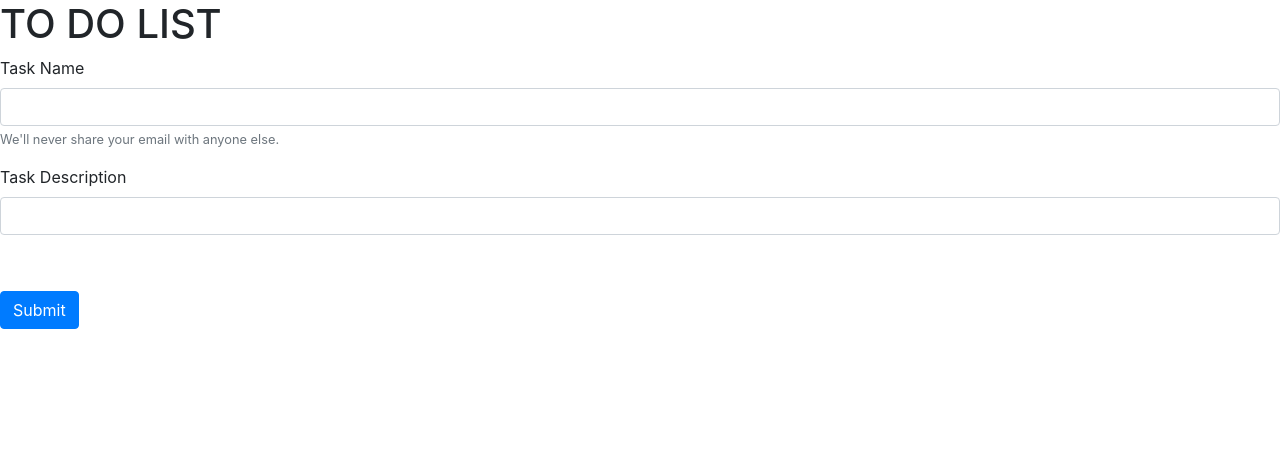
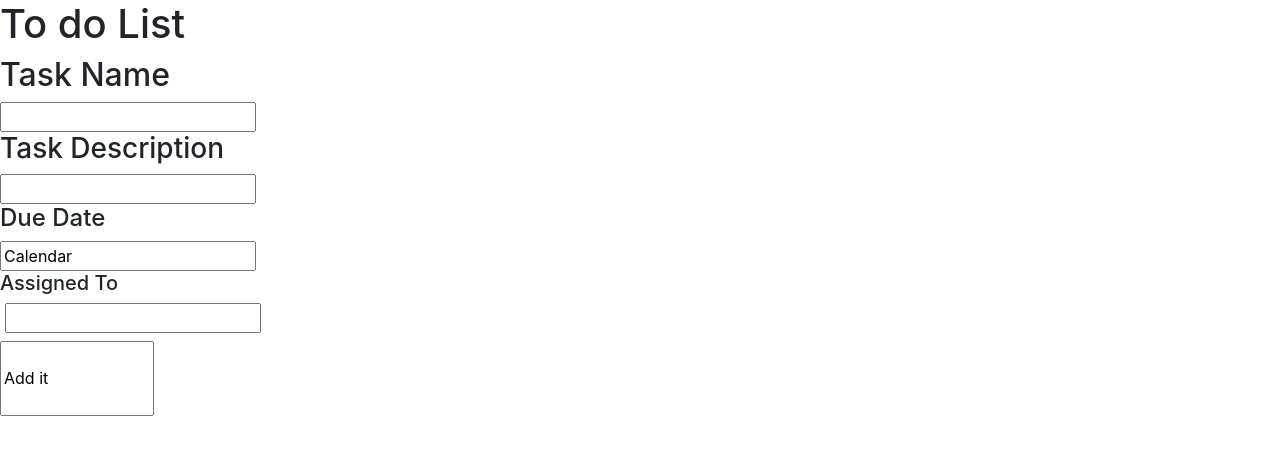
Before and after one commit to Johnnychen384/Group_1_-Final_-Project, a plain HTML site: page index.html in a window 1280 px wide. Drawn offline with nearby package versions, Linux system fonts and the light colour scheme.

Commit message:
Fixed code

```diff
--- a/index.html
+++ b/index.html
@@ -9,26 +9,22 @@
     <title>Document</title>
 </head>
 <body>
-    <header>
-        <h1>TO DO LIST</h1>
-    </header>
-    <form>
-        <div class="form-group">
-          <label for="exampleInputEmail1">Task Name</label>
-          <input type="email" class="form-control" id="exampleInputEmail1" aria-describedby="emailHelp">
-          <small id="emailHelp" class="form-text text-muted">We'll never share your email with anyone else.</small>
-        </div>
-        <div class="form-group">
-          <label for="exampleInputPassword1">Task Description</label>
-          <input type="password" class="form-control" id="exampleInputPassword1">
-        </div>
-        <div class="form-group">
-        <label for=" exampleinput" ></label>
-    </div>
-        <button type="submit" class="btn btn-primary">Submit</button>
-      </form>
+  <form>
+    <h1>To do List</h1>
+    <h2>Task Name</h2>
+   <input typ="text" id="Task Name">
+   <h3>Task Description</h3>
+ <input id="txt1" type="text">
 
+    <h4>Due Date</h4>
+ <input typ="Calendar" id="Calendar" value="Calendar">
 
+    <h5>Assigned To</h5>
+ <label for="Assigned To"></label>
+ <input typ="text" id="Assigned To">
+
+ <h6></h6>
+ <input typ="Add it" Value ="Add it" style="width: 12%; height: 75px;">
 
 
 
```
